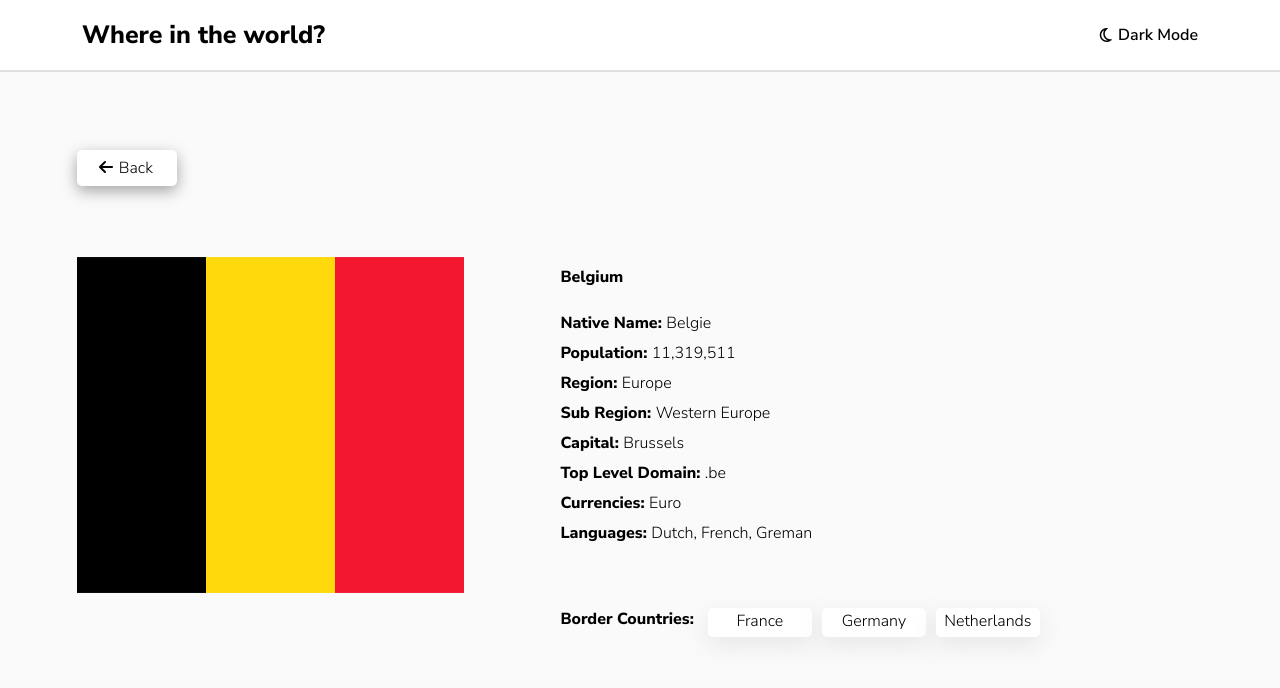
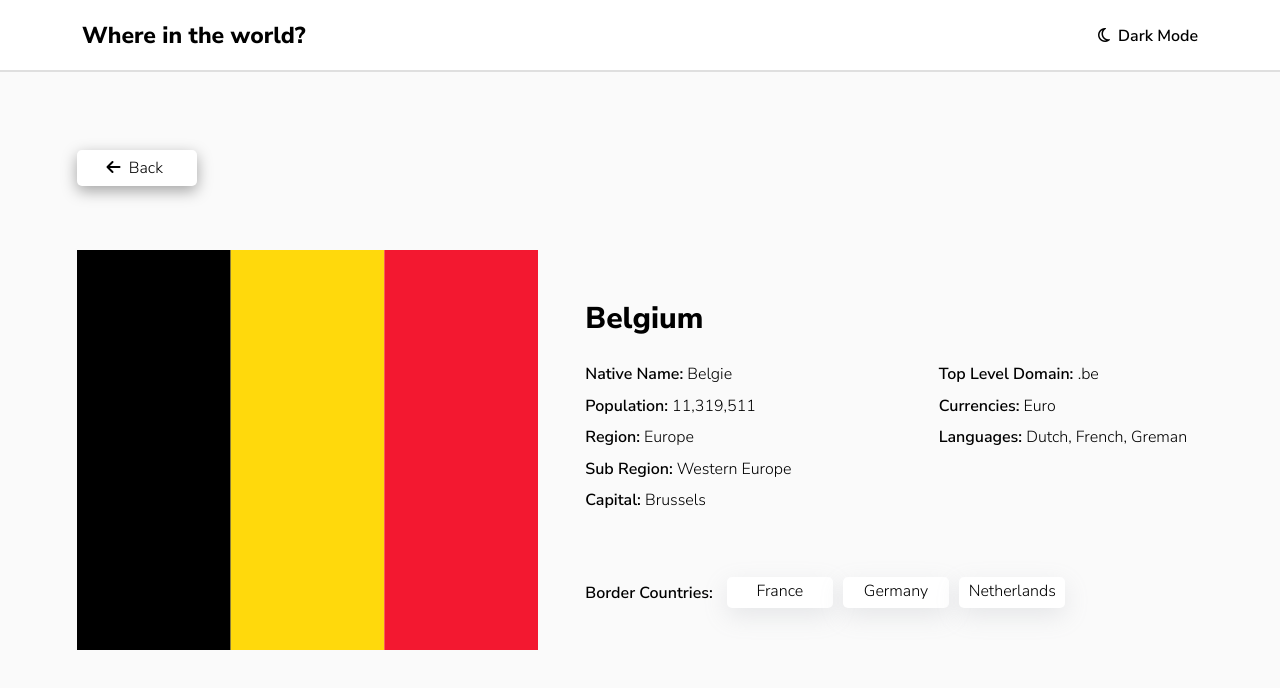
Before and after one commit to ghanayemomar/WhereInTheWorld, a plain HTML site: page detail.html in a window 1280 px wide. Drawn offline with Linux system fonts and the light colour scheme.

Commit message:
detail page update

```diff
--- a/assets/css/detail.css
+++ b/assets/css/detail.css
@@ -27,29 +27,26 @@
 }
 
 .title {
-    flex-shrink: 0;
+    margin-left: 5%;
     font-weight: 800;
-    font-size: 25px;
-    position: relative;
-    left: 5%;
+    font-size: clamp(16px, 6vw, 23px);
 }
 
 .dark-mode {
-    display: flex;
-    position: relative;
-    right: 5%;
-    align-items: center;
-    font-size: 1.2rem;
+    margin-right: 5%;
+    font-size: 16px;
+
 }
 
-.dark-mode>p {
-    margin-left: 0.4rem;
+.dark-mode>span {
+    margin-left: 0.5rem;
     font-weight: 600;
+    font-size: 16px;
 }
 
 .wrapper {
-    margin-top: 3rem;
-    margin-left: 6%;
+    margin: 3rem 6%;
+    max-width: 88%;
     background-color: #fafafa;
 }
 
@@ -59,7 +56,7 @@
 }
 
 .button>button {
-    width: 100px;
+    width: 120px;
     border-radius: 5px;
     padding: 7px;
     background-color: #ffffff;
@@ -71,57 +68,66 @@
 
 .button>button>i {
     position: relative;
-    left: -2%;
+    left: -4%;
 }
 
 .button>button:hover {
     cursor: pointer;
 }
 
+
 .content {
     display: flex;
     flex-direction: row;
+    max-width: 100%;
 }
 
 .image {
-    height: 350px;
-    min-width: 350px;
+    display: flex;
+    width: 45%;
 }
 
-.image>img {
+img {
+    flex-basis: 50%;
     width: 100%;
-    height: 100%;
+    height: 400px;
 }
 
 .details {
-    margin-left: 6rem;
-    margin-top: 1rem;
+    width: 55%;
+    margin: 1rem;
+    margin-top: 3rem;
 }
 
 .country-name {
     margin-bottom: 1.5rem;
 }
 
+.country-name>h1 {
+    font-weight: 800;
+    font-size: 30px;
+}
+
 .info-wrapper {
     display: flex;
     flex-wrap: wrap;
+    justify-content: space-between;
+    width: 100%;
 }
 
-.info1,
-.info2 {
-    display: flex;
-    flex-direction: column;
-    margin-right: 9rem;
+ul li {
+    margin-bottom: 0.6rem;
 }
 
-.info1>p,
-.info2>p {
-    margin-bottom: 0.5rem;
+.label {
+    font-weight: 600;
+    font-size: 16px;
 }
 
 .border {
     display: flex;
     flex-direction: row;
+    align-items: center;
     margin-top: 3.5rem;
 }
 
@@ -131,13 +137,16 @@
     margin-left: 14px;
 }
 
-.countries>p {
+.border>span {
+    font-weight: 600;
+}
+
+.countries>span {
     text-align: center;
     margin-right: 10px;
-    margin-bottom: 1rem;
     width: 100px;
     height: 25px;
-    padding: 2px;
+    padding: 3.1px;
     background-color: #ffffff;
     border-radius: 5px;
     box-shadow: 0 8px 24px rgba(149, 157, 165, 0.2);
@@ -159,7 +168,6 @@
         background-color: #ffffff;
         margin-bottom: 0px;
         box-shadow: 0px 2px 0px 0px rgba(0, 0, 0, 0.11);
-        max-width: 100%;
     }
 
     .header>h2 {
@@ -168,15 +176,16 @@
     }
 
     .title {
+        font-size: clamp(16px, 4vw, 20px);
         position: static;
-        left: 0;
-        align-items: center;
+        margin-left: 1%;
     }
 
     .dark-mode {
+        font-size: clamp(16px, 4vw, 20px);
         position: static;
-        align-items: center;
-        font-size: 16px;
+        margin-right: 1%;
+
     }
 
     .button {
@@ -187,7 +196,6 @@
 
     .wrapper {
         margin: auto;
-        padding-left: 30px;
         box-sizing: border-box;
         background-color: #fafafa
     }
@@ -217,23 +225,28 @@
     }
 
     .info2 {
+        width: 250px;
         margin-top: 2rem;
         position: static;
         right: 0;
     }
 
     .border {
+        display: flex;
         margin-top: 1rem;
+        align-items: flex-start;
         flex-direction: column;
     }
 
     .countries {
         flex-wrap: nowrap;
-        margin-top: 2rem;
+        align-items: center;
+        justify-content: center;
+        margin-top: 1rem;
         margin-left: 0px;
     }
 
-    .countries>p {
+    .countries>span {
         margin-right: 0.5rem;
         margin-bottom: 3rem;
     }
--- a/assets/css/main.css
+++ b/assets/css/main.css
@@ -38,7 +38,6 @@
 
 .dark-mode {
     margin-right: 4%;
-    align-items: center;
     font-size: 16px;
 
 }
@@ -191,7 +190,7 @@ img {
     .title {
         font-size: clamp(14px, 4vw, 20px);
         position: static;
-        align-items: center;
+        /* align-items: center; */
         margin-left: 5%;
     }
 
@@ -199,7 +198,6 @@ img {
         font-size: clamp(14px, 4vw, 20px);
         position: static;
         right: 0;
-        align-items: center;
         margin-right: 5%;
 
     }
--- a/detail.html
+++ b/detail.html
@@ -18,11 +18,9 @@
 <body>
     <div class="container">
         <header class="header">
-            <h2 class="title">Where in the world?</h2>
-            <div class="dark-mode">
-                <i class="fa-regular fa-moon"></i>
-                <p>Dark Mode</p>
-            </div>
+            <h1 class="title">Where in the world?</h1>
+            <i class="dark-mode fa-regular fa-moon"><span>Dark Mode</span></i>
+        </header>
         </header>
         <div class="wrapper">
 
@@ -45,25 +43,53 @@
                     <div class="info-wrapper">
 
                         <div class="info1">
-                            <p><strong>Native Name: </strong> Belgie</p>
-                            <p><strong>Population: </strong> 11,319,511</p>
-                            <p><strong>Region: </strong> Europe</p>
-                            <p><strong>Sub Region: </strong> Western Europe</p>
-                            <p><strong>Capital: </strong> Brussels</p>
+                            <ul style="list-style: none;">
+                                <li>
+                                    <span class="label">Native Name:</span>
+                                    <span class="value">Belgie</span>
+                                </li>
+                                <li>
+                                    <span class="label">Population:</span>
+                                    <span class="value">11,319,511</span>
+                                </li>
+                                <li>
+                                    <span class="label">Region:</span>
+                                    <span class="value">Europe</span>
+                                </li>
+                                <li>
+                                    <span class="label">Sub Region:</span>
+                                    <span class="value">Western Europe</span>
+                                </li>
+                                <li>
+                                    <span class="label">Capital:</span>
+                                    <span class="value">Brussels</span>
+                                </li>
+                            </ul>
                         </div>
                         <div class="info2">
-                            <p><strong>Top Level Domain: </strong> .be</p>
-                            <p><strong>Currencies: </strong> Euro</p>
-                            <p><strong>Languages: </strong> Dutch, French, Greman</p>
+                            <ul style="list-style: none;">
+                                <li>
+                                    <span class="label">Top Level Domain: </span>
+                                    <span class="value">.be</span>
+                                </li>
+                                <li>
+                                    <span class="label">Currencies:</span>
+                                    <span class="value">Euro</span>
+                                </li>
+                                <li>
+                                    <span class="label">Languages:</span>
+                                    <span class="value">Dutch, French, Greman</span>
+                                </li>
+                            </ul>
                         </div>
 
                     </div>
                     <div class="border">
-                        <strong>Border Countries: </strong>
+                        <span>Border Countries: </span>
                         <div class="countries">
-                            <p>France</p>
-                            <p>Germany</p>
-                            <p>Netherlands</p>
+                            <span>France</span>
+                            <span>Germany</span>
+                            <span>Netherlands</span>
 
                         </div>
                     </div>
```
